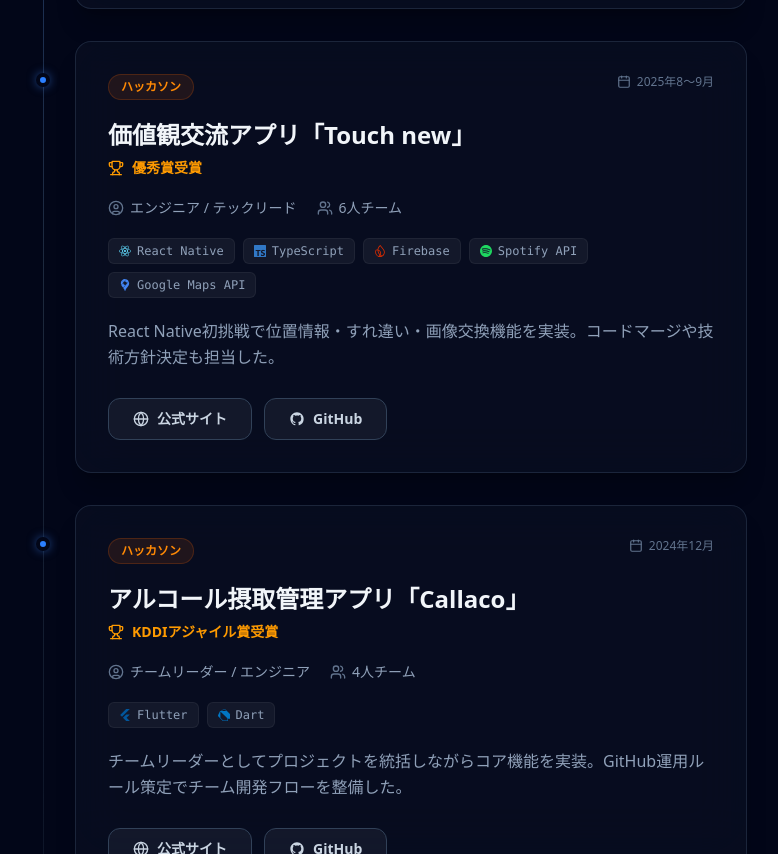
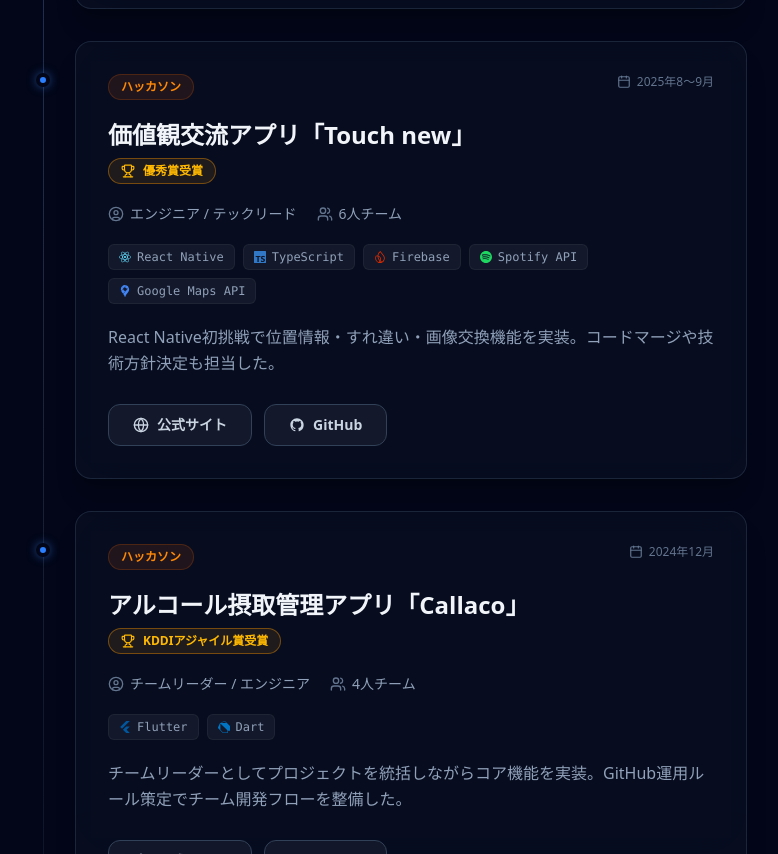
Before and after one commit to zakiPoteto/PortfolioWeb, a Next.js app: page / in a window 1280 px wide. Shown: the part 1440-2294 px from the top of the page, without its empty margins (253-1031 px from the left). Built offline with nearby package versions, Linux system fonts and the light colour scheme.

Commit message:
feat: AwardBadgeコンポーネントを追加

```diff
--- /dev/null
+++ b/src/components/AwardBadge.tsx
@@ -0,0 +1,21 @@
+import { Trophy } from "lucide-react";
+
+export default function AwardBadge({
+  award,
+  size = "sm",
+}: {
+  award: string;
+  size?: "sm" | "lg";
+}) {
+  const isLg = size === "lg";
+  return (
+    <div
+      className={`inline-flex items-center gap-2 rounded-full border border-amber-500/40 bg-amber-500/10 font-bold text-amber-400 ${
+        isLg ? "px-4 py-2 text-sm" : "px-3 py-1 text-xs"
+      }`}
+    >
+      <Trophy size={isLg ? 16 : 14} className="shrink-0" />
+      <span>{award}</span>
+    </div>
+  );
+}
--- a/src/components/ExperienceCard.tsx
+++ b/src/components/ExperienceCard.tsx
@@ -2,8 +2,9 @@
 
 import { type Experience } from "@/data/experiences";
 import { categoryStyle } from "@/lib/categoryStyle";
-import { Calendar, Users, Trophy, UserCircle, Globe } from "lucide-react";
+import { Calendar, Users, UserCircle, Globe } from "lucide-react";
 import { GitHubIcon, TechIcon } from "./Icons";
+import AwardBadge from "./AwardBadge";
 
 
 export default function ExperienceCard({
@@ -43,12 +44,7 @@ export default function ExperienceCard({
         <h3 className="font-bold text-xl md:text-2xl leading-tight text-slate-100 group-hover:text-blue-400 transition-colors">
           {exp.title}
         </h3>
-        {exp.award && (
-          <div className="flex items-center gap-2 text-amber-500 text-sm font-bold">
-            <Trophy size={16} />
-            <span>{exp.award}</span>
-          </div>
-        )}
+        {exp.award && <AwardBadge award={exp.award} />}
       </div>
 
       <div className="flex flex-wrap gap-x-5 gap-y-2 text-sm text-slate-400">
--- a/src/components/ExperienceDetailModal.tsx
+++ b/src/components/ExperienceDetailModal.tsx
@@ -2,8 +2,9 @@
 
 import { type Experience } from "@/data/experiences";
 import { categoryStyle } from "@/lib/categoryStyle";
-import { Calendar, Users, Trophy, UserCircle, Globe } from "lucide-react";
+import { Calendar, Users, UserCircle, Globe } from "lucide-react";
 import { GitHubIcon, TechIcon } from "./Icons";
+import AwardBadge from "./AwardBadge";
 
 export default function ExperienceDetailModal({ exp }: { exp: Experience }) {
   return (
@@ -25,9 +26,8 @@ export default function ExperienceDetailModal({ exp }: { exp: Experience }) {
           {exp.title}
         </h3>
         {exp.award && (
-          <div className="flex items-center gap-2 text-amber-500 text-sm font-bold">
-            <Trophy size={16} />
-            <span>{exp.award}</span>
+          <div className="p-3 rounded-xl bg-amber-500/5 border border-amber-500/20">
+            <AwardBadge award={exp.award} size="lg" />
           </div>
         )}
       </div>
--- a/src/components/HeroSection.tsx
+++ b/src/components/HeroSection.tsx
@@ -4,6 +4,7 @@ import { motion, type Variants } from "framer-motion";
 import Image from "next/image";
 import { TechIcon, GitHubIcon } from "./Icons";
 import { Mail, MapPin, ExternalLink, Sparkles, Code2, Cpu } from "lucide-react";
+import AwardBadge from "./AwardBadge";
 
 const ABOUT_ME = "モバイルアプリを中心に開発してきました。フルスタックになるためにバックエンドも勉強中。\nユーザーに楽しさや便利さを届けるものを作ることが好きです。";
 
@@ -69,6 +70,10 @@ export default function HeroSection() {
             </div>
           </div>
 
+          <div>
+            <AwardBadge award="ハッカソン受賞 2件" />
+          </div>
+
           <div className="flex gap-2 mt-auto">
             <a
               href="https://github.com/zakiPoteto"
```
